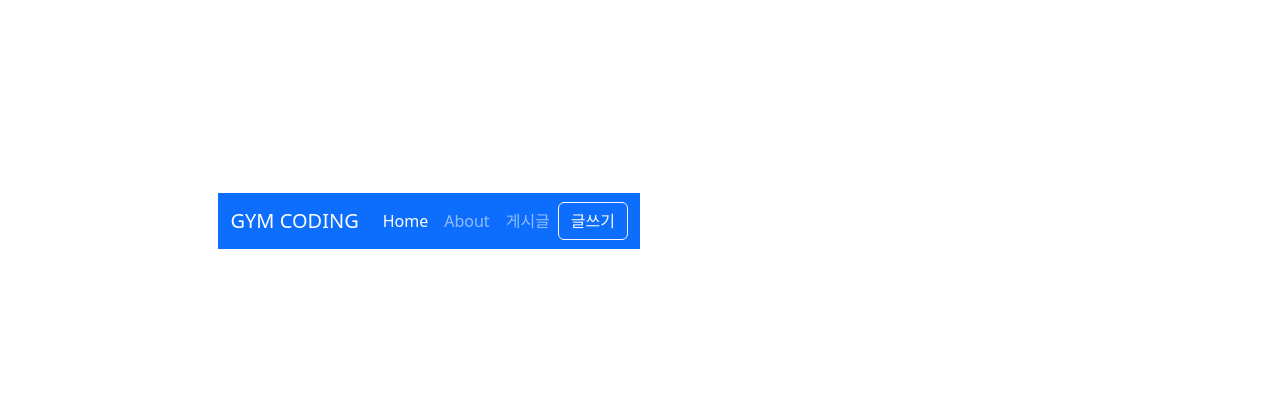
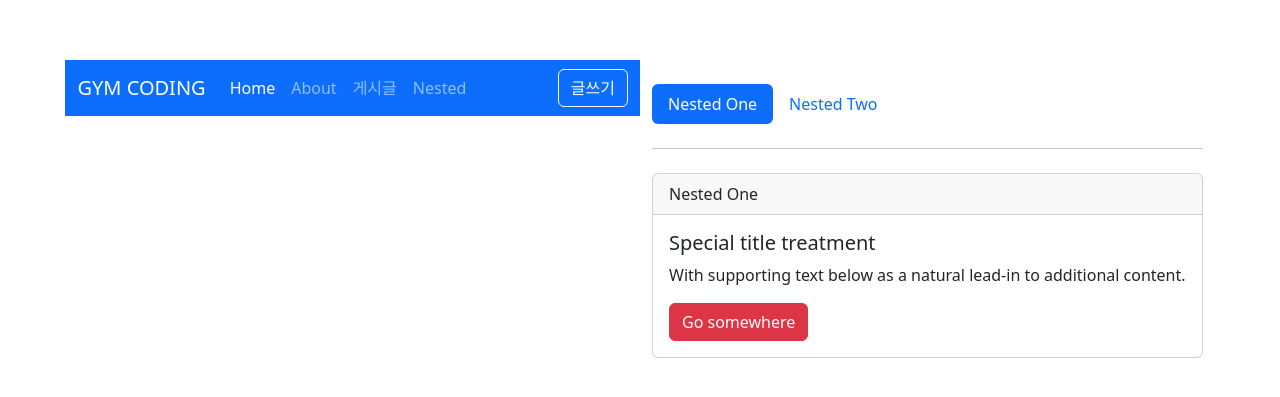
Before and after one commit to Returnmakdo/Vue3, a Vue app: page /nested/one in a window 1280 px wide. Shown: the part 179-576 px from the top of the page. Built offline with nearby package versions, Linux system fonts and the light colour scheme.

Commit message:
404Page / 중첩 라우터 설정법

```diff
--- a/src/layouts/TheHeader.vue
+++ b/src/layouts/TheHeader.vue
@@ -25,6 +25,9 @@
             <li class="nav-item">
               <RouterLink class="nav-link" to="/posts">게시글</RouterLink>
             </li>
+            <li class="nav-item">
+              <RouterLink class="nav-link" to="/nested">Nested</RouterLink>
+            </li>
           </ul>
           <div class="d-flex">
             <button class="btn btn-outline-light" type="button" @click="goPage">
--- a/src/router/index.js
+++ b/src/router/index.js
@@ -5,6 +5,11 @@
 import PostDetailView from '@/views/posts/PostDetailView.vue';
 import PostListView from '@/views/posts/PostListView.vue';
 import PostEditView from '@/views/posts/PostEditView.vue';
+import NotFoundView from '@/views/NotFoundView.vue';
+import NestedView from '@/views/nested/NestedView.vue';
+import NestedOneView from '@/views/nested/NestedOneView.vue';
+import NestedTwoView from '@/views/nested/NestedTwoView.vue';
+import NestedHomeView from '@/views/nested/NestedHomeView.vue';
 
 const routes = [
   {
@@ -37,6 +42,33 @@
     name: 'PostEdit',
     component: PostEditView,
   },
+  {
+    path: '/:pathMatch(.*)*',
+    name: 'NotFound',
+    component: NotFoundView,
+  },
+  {
+    path: '/nested',
+    name: 'Nested',
+    component: NestedView,
+    children: [
+      {
+        path: '',
+        name: 'NestedHome',
+        component: NestedHomeView,
+      },
+      {
+        path: 'one',
+        name: 'NestedOne',
+        component: NestedOneView,
+      },
+      {
+        path: 'two',
+        name: 'NestedTwo',
+        component: NestedTwoView,
+      },
+    ],
+  },
 ];
 
 const router = createRouter({
--- /dev/null
+++ b/src/views/NotFoundView.vue
@@ -0,0 +1,16 @@
+<template>
+  <div class="text-center py-5">
+    <h1>Oops!</h1>
+    <h2>404 Not Found</h2>
+    <div class="text-muted">요청한 페이지를 찾을 수 없습니다!</div>
+    <div class="mt-4">
+      <RouterLink to="/">
+        <button class="btn btn-primary">Home</button>
+      </RouterLink>
+    </div>
+  </div>
+</template>
+
+<script setup></script>
+
+<style lang="scss" scoped></style>
--- /dev/null
+++ b/src/views/nested/NestedHomeView.vue
@@ -0,0 +1,10 @@
+<template>
+  <div class="card">
+    <div class="card-header">Nested Home</div>
+    <div class="card-body">Nested routes Home...</div>
+  </div>
+</template>
+
+<script setup></script>
+
+<style lang="scss" scoped></style>
--- /dev/null
+++ b/src/views/nested/NestedOneView.vue
@@ -0,0 +1,16 @@
+<template>
+  <div class="card">
+    <div class="card-header">Nested One</div>
+    <div class="card-body">
+      <h5 class="card-title">Special title treatment</h5>
+      <p class="card-text">
+        With supporting text below as a natural lead-in to additional content.
+      </p>
+      <a href="#" class="btn btn-danger">Go somewhere</a>
+    </div>
+  </div>
+</template>
+
+<script setup></script>
+
+<style lang="scss" scoped></style>
--- /dev/null
+++ b/src/views/nested/NestedTwoView.vue
@@ -0,0 +1,16 @@
+<template>
+  <div class="card">
+    <div class="card-header">Nested Two</div>
+    <div class="card-body">
+      <h5 class="card-title">Special title treatment</h5>
+      <p class="card-text">
+        With supporting text below as a natural lead-in to additional content.
+      </p>
+      <a href="#" class="btn btn-warning">Go somewhere</a>
+    </div>
+  </div>
+</template>
+
+<script setup></script>
+
+<style lang="scss" scoped></style>
--- /dev/null
+++ b/src/views/nested/NestedView.vue
@@ -0,0 +1,30 @@
+<template>
+  <div>
+    <ul class="nav nav-pills">
+      <li class="nav-item">
+        <RouterLink
+          class="nav-link"
+          active-class="active"
+          :to="{ name: 'NestedOne', replace: true }"
+        >
+          Nested One
+        </RouterLink>
+      </li>
+      <li class="nav-item">
+        <RouterLink
+          class="nav-link"
+          active-class="active"
+          :to="{ name: 'NestedTwo', replace: true }"
+        >
+          Nested Two
+        </RouterLink>
+      </li>
+    </ul>
+    <hr class="my-4" />
+    <RouterView></RouterView>
+  </div>
+</template>
+
+<script setup></script>
+
+<style lang="scss" scoped></style>
```
